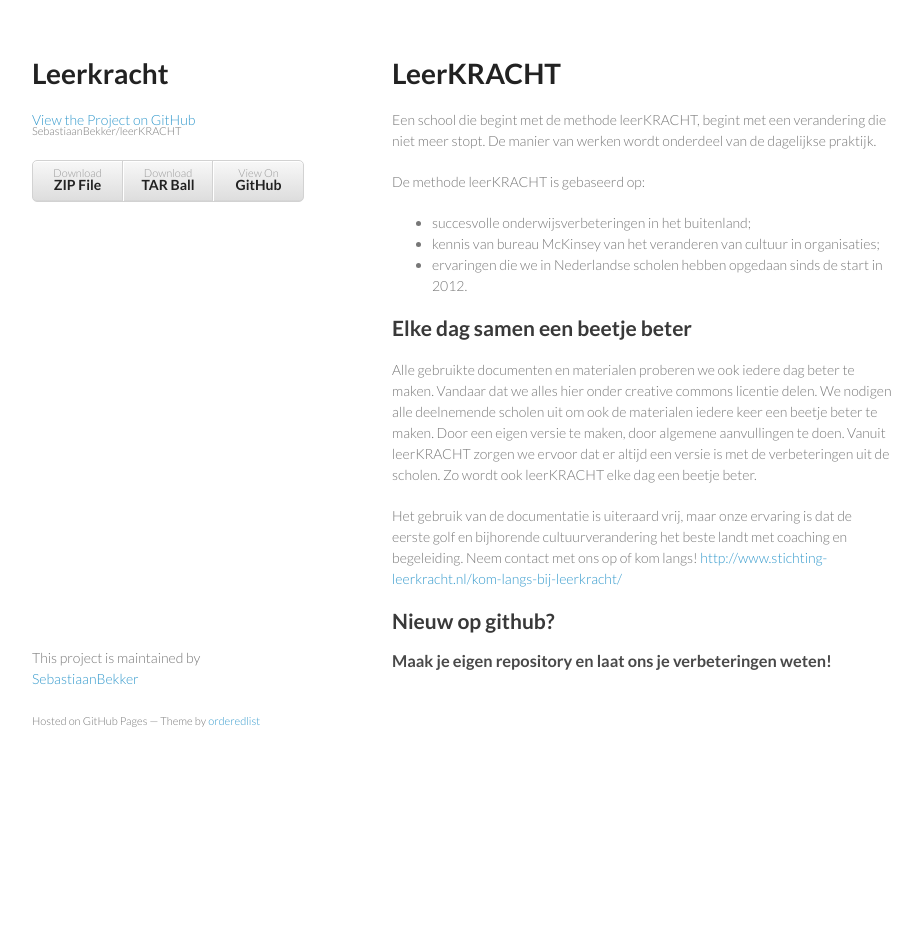
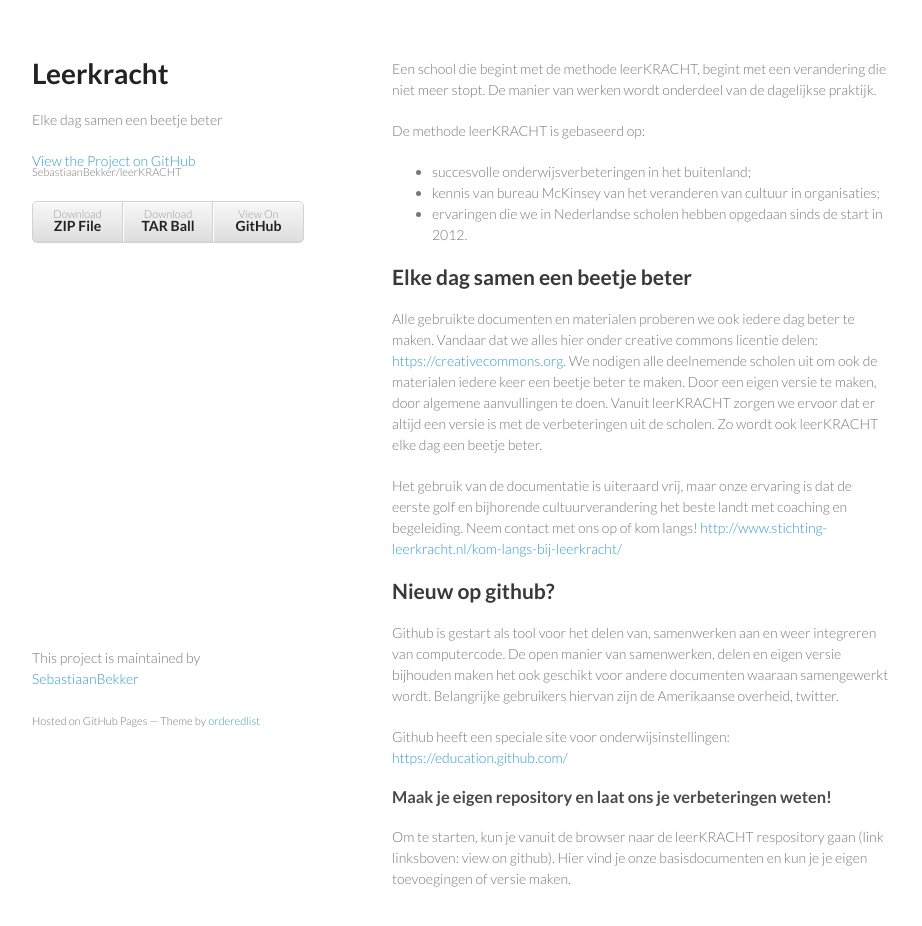
Before and after one commit to SebastiaanBekker/leerKRACHT, a plain HTML site: page index.html in a window 1280 px wide. Shown: the whole page, without its empty margins (178-1100 px from the left). Before the commit the page ends 800 px from the top, so only its background shows below. Drawn offline with Linux system fonts and the light colour scheme.

Commit message:
Create gh-pages branch via GitHub

```diff
--- a/index.html
+++ b/index.html
@@ -16,7 +16,7 @@
     <div class="wrapper">
       <header>
         <h1>Leerkracht</h1>
-        <p></p>
+        <p>Elke dag samen een beetje beter</p>
 
         <p class="view"><a href="https://github.com/SebastiaanBekker/leerKRACHT">View the Project on GitHub <small>SebastiaanBekker/leerKRACHT</small></a></p>
 
@@ -28,10 +28,7 @@
         </ul>
       </header>
       <section>
-        <h1>
-<a name="leerkracht" class="anchor" href="#leerkracht"><span class="octicon octicon-link"></span></a>LeerKRACHT</h1>
-
-<p>Een school die begint met de methode leerKRACHT, begint met een verandering die niet meer stopt. De manier van werken wordt onderdeel van de dagelijkse praktijk.</p>
+        <p>Een school die begint met de methode leerKRACHT, begint met een verandering die niet meer stopt. De manier van werken wordt onderdeel van de dagelijkse praktijk.</p>
 
 <p>De methode leerKRACHT is gebaseerd op:</p>
 
@@ -42,15 +39,21 @@
 </ul><h2>
 <a name="elke-dag-samen-een-beetje-beter" class="anchor" href="#elke-dag-samen-een-beetje-beter"><span class="octicon octicon-link"></span></a>Elke dag samen een beetje beter</h2>
 
-<p>Alle gebruikte documenten en materialen proberen we ook iedere dag beter te maken. Vandaar dat we alles hier onder creative commons licentie delen. We nodigen alle deelnemende scholen uit om ook de materialen iedere keer een beetje beter te maken. Door een eigen versie te maken, door algemene aanvullingen te doen. Vanuit leerKRACHT zorgen we ervoor dat er altijd een versie is met de verbeteringen uit de scholen. Zo wordt ook leerKRACHT elke dag een beetje beter.</p>
+<p>Alle gebruikte documenten en materialen proberen we ook iedere dag beter te maken. Vandaar dat we alles hier onder creative commons licentie delen: <a href="https://creativecommons.org">https://creativecommons.org</a>. We nodigen alle deelnemende scholen uit om ook de materialen iedere keer een beetje beter te maken. Door een eigen versie te maken, door algemene aanvullingen te doen. Vanuit leerKRACHT zorgen we ervoor dat er altijd een versie is met de verbeteringen uit de scholen. Zo wordt ook leerKRACHT elke dag een beetje beter.</p>
 
 <p>Het gebruik van de documentatie is uiteraard vrij, maar onze ervaring is dat de eerste golf en bijhorende cultuurverandering het beste landt met coaching en begeleiding. Neem contact met ons op of kom langs! <a href="http://www.stichting-leerkracht.nl/kom-langs-bij-leerkracht/">http://www.stichting-leerkracht.nl/kom-langs-bij-leerkracht/</a></p>
 
 <h2>
 <a name="nieuw-op-github" class="anchor" href="#nieuw-op-github"><span class="octicon octicon-link"></span></a>Nieuw op github?</h2>
 
+<p>Github is gestart als tool voor het delen van, samenwerken aan en weer integreren van computercode. De open manier van samenwerken, delen en eigen versie bijhouden maken het ook geschikt voor andere documenten waaraan samengewerkt wordt. Belangrijke gebruikers hiervan zijn de Amerikaanse overheid, twitter.</p>
+
+<p>Github heeft een speciale site voor onderwijsinstellingen:  <a href="https://education.github.com/">https://education.github.com/</a></p>
+
 <h3>
 <a name="maak-je-eigen-repository-en-laat-ons-je-verbeteringen-weten" class="anchor" href="#maak-je-eigen-repository-en-laat-ons-je-verbeteringen-weten"><span class="octicon octicon-link"></span></a>Maak je eigen repository en laat ons je verbeteringen weten!</h3>
+
+<p>Om te starten, kun je vanuit de browser naar de leerKRACHT respository gaan (link linksboven: view on github). Hier vind je onze basisdocumenten en kun je je eigen toevoegingen of versie maken. </p>
       </section>
       <footer>
         <p>This project is maintained by <a href="https://github.com/SebastiaanBekker">SebastiaanBekker</a></p>
```
Also changed, not shown: params.json (+1 -1 lines).
